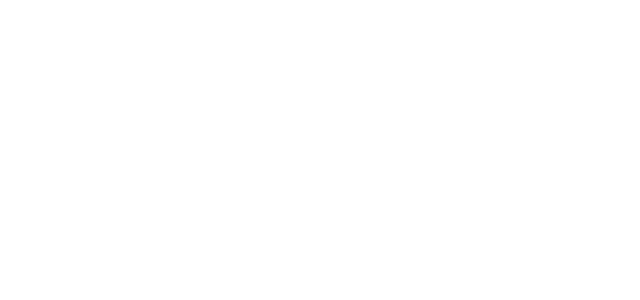
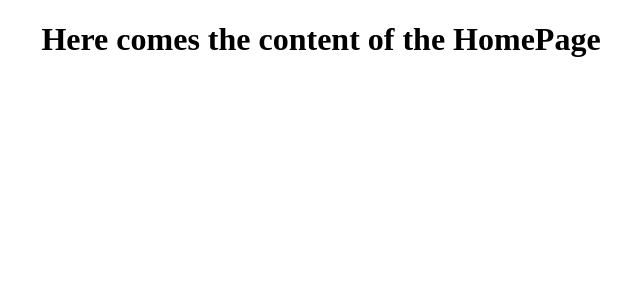
Before and after one commit to maya-gawinowski/TP3, a Vue app in the folder vue-oauth-microsoft-graph/: page / in a window 1280 px wide. Shown: the top 300 px of the page, without its empty margins (319-959 px from the left). Built offline with nearby package versions, Linux system fonts and the light colour scheme.

Commit message:
Ex 4: create HomePage component

```diff
--- a/vue-oauth-microsoft-graph/src/App.vue
+++ b/vue-oauth-microsoft-graph/src/App.vue
@@ -1,17 +1,22 @@
 <template>
-  <div></div>
+  <div>
+    <home-page class="homepage"></home-page>
+  </div>
 </template>
 
 <script>
+  import HomePage from './components/HomePage.vue'
 
 export default {
   name: 'App',
   components: {
-
+    HomePage
   }
 }
 </script>
 
 <style>
-
+.homepage{
+  text-align: center;
+}
 </style>
--- /dev/null
+++ b/vue-oauth-microsoft-graph/src/components/HomePage.vue
@@ -0,0 +1,3 @@
+<template>
+    <h1>Here comes the content of the HomePage</h1>
+</template>
```
